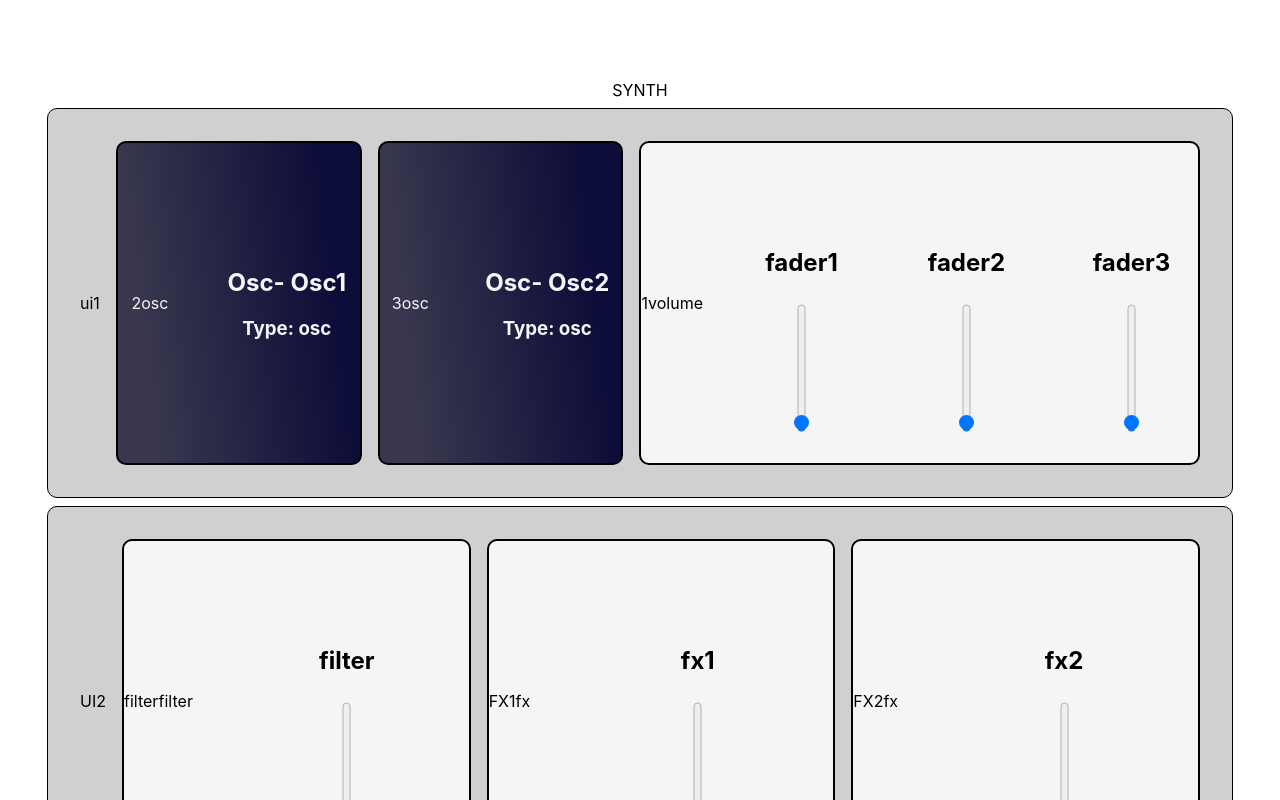
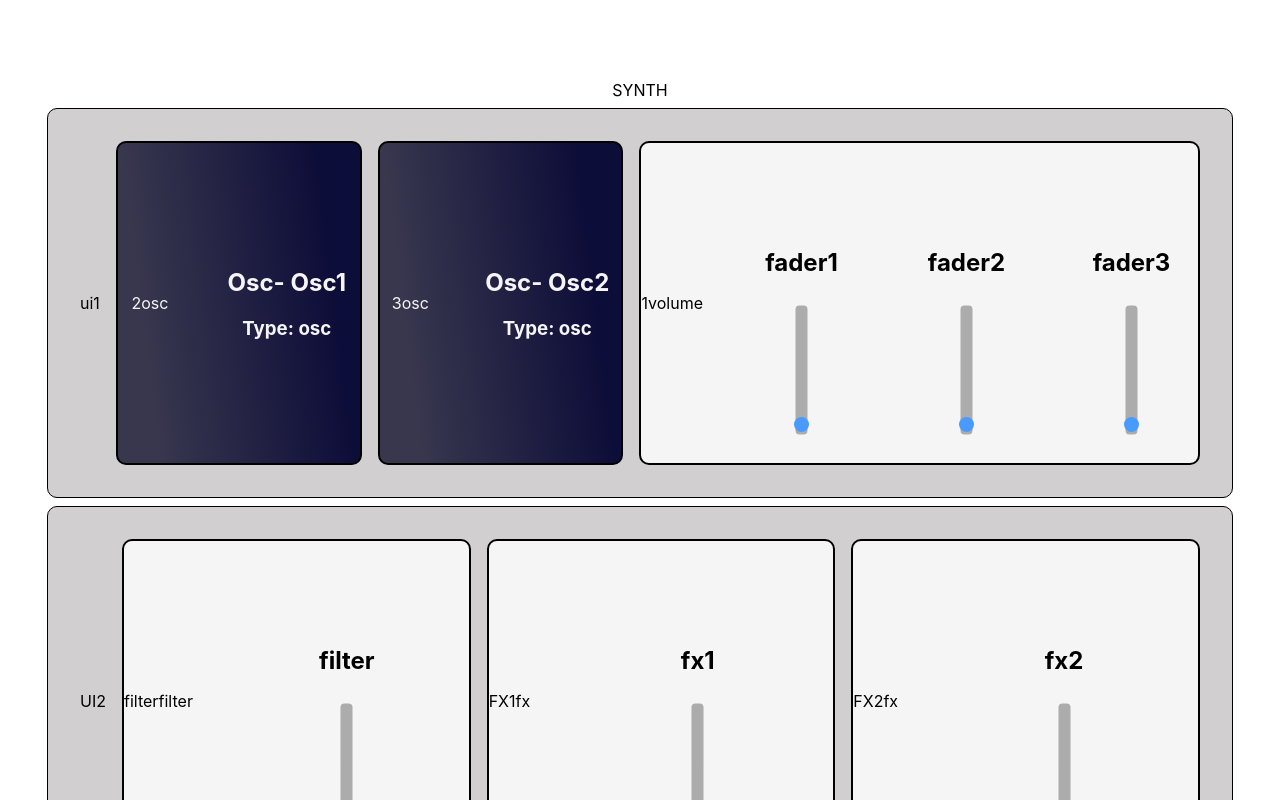
Before and after one commit to dankarger/synth-version-2, a React (Create React App) app: page / in a window 1280 px wide. Shown: the top 800 px of the page. Built offline with nearby package versions, Linux system fonts and the light colour scheme.

Commit message:
making fader verticales

```diff
--- a/src/components/Fader.css
+++ b/src/components/Fader.css
@@ -10,4 +10,19 @@
 
 .fader {
     transform: rotate(270deg);
+    -webkit-appearance: none;
+    /*-webkit-appearance: slider-vertical; !* Chromium *!*/
+    /*width: 100%;*/
+    /*width:5px;*/
+    height: 12px;
+    background: #8e8e8e;
+    outline: none;
+    opacity: .7;
+    transition: opacity .2s;
+    border-radius: 4px;
+
+
 }
+.wsf-range-vertical {
+    --wsf-range-vertical-height: 200px !important;
+}
--- a/src/components/Fader.tsx
+++ b/src/components/Fader.tsx
@@ -14,6 +14,7 @@ const Fader:React.FC<Props> =({name, type}:Props)=> {
         console.log(e.target.value)
     }
 
+
     return (
         <div className={'fader-div'}>
             <h2>{name}</h2>
@@ -23,6 +24,7 @@ const Fader:React.FC<Props> =({name, type}:Props)=> {
                    onChange={handleChange}
                    className="fader"
                    max="10000"
+
             />
         </div>
     )
```
